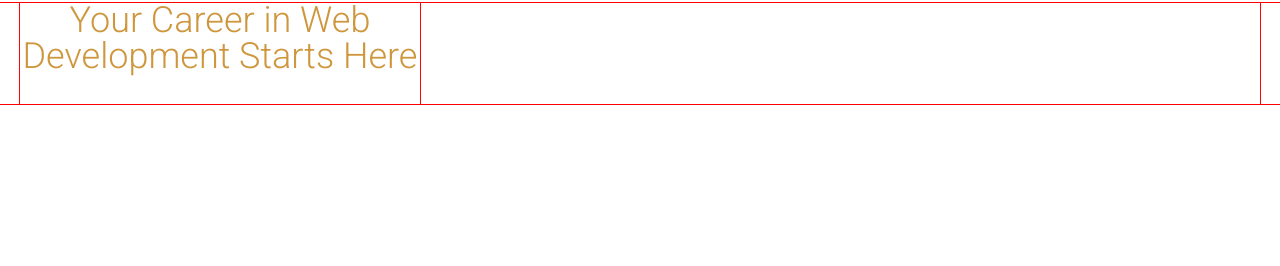
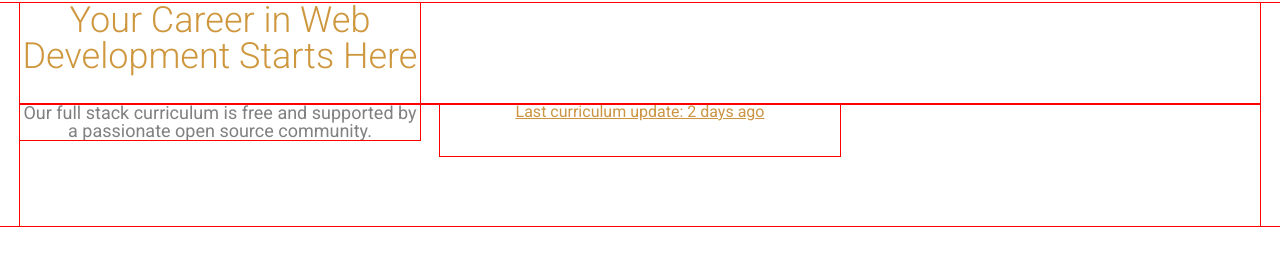
Before and after one commit to stevenh-gh/grid-final, a plain HTML site: page index.html in a window 1280 px wide. Shown: the part 68-334 px from the top of the page. Drawn offline with Linux system fonts and the light colour scheme.

Commit message:
Add and style subheading

```diff
--- a/css/custom.css
+++ b/css/custom.css
@@ -46,3 +46,17 @@
   padding-bottom: 30px;
   font-weight: 300;
 }
+.container .subheader {
+  padding-bottom: 70px;
+}
+.container .subheader__p {
+  font-size: 1.125rem;
+  margin-bottom: 16px;
+  color: rgba(74,74,74,0.702);
+  text-align: center;
+}
+.container .subheader__link {
+  color: #cc9543;
+  text-decoration: underline;
+  text-align: center;
+}
--- a/index.html
+++ b/index.html
@@ -26,6 +26,10 @@
                 Your Career in Web Development Starts Here
             </div>
         </div>
+        <div class="subheader row">
+            <div class="subheader__p col-sm-4">Our full stack curriculum is free and supported by a passionate open source community.</div>
+            <a href="#" class="subheader__link col-sm-4">Last curriculum update: 2 days ago</a>
+        </div>
     </div>
 
 </body>
```
Also changed, not shown: 1 other file.
